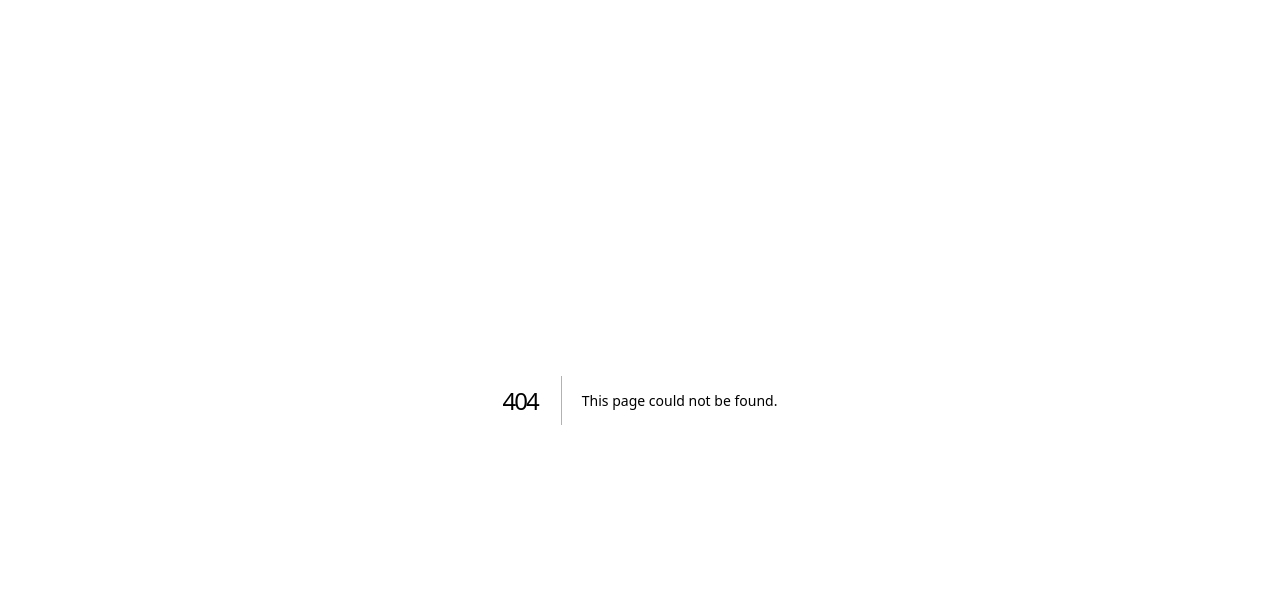
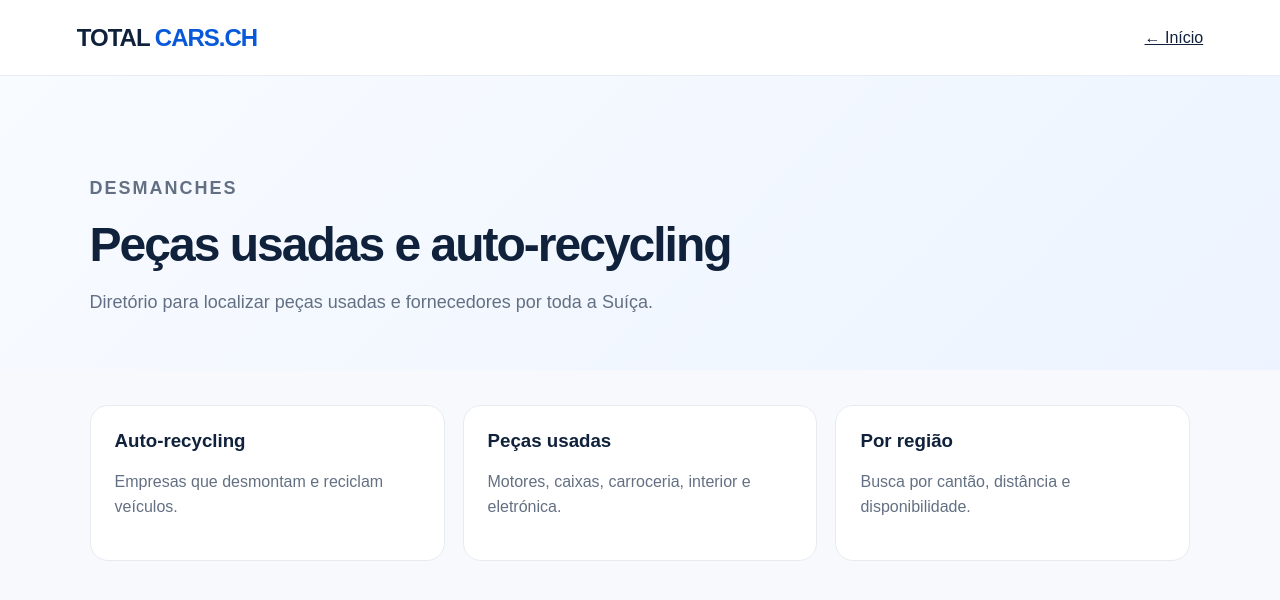
Before and after one commit to ricardobrojek-collab/Total-cars-, a Next.js app: page /desmanches in a window 1280 px wide. Before the commit this address had no page. Shown: the top 600 px of the page. Built offline with nearby package versions, Linux system fonts and the light colour scheme.

Commit message:
Add desmanches section

```diff
--- /dev/null
+++ b/app/desmanches/page.js
@@ -0,0 +1 @@
+const items=[["Auto-recycling","Empresas que desmontam e reciclam veículos."],["Peças usadas","Motores, caixas, carroceria, interior e eletrónica."],["Por região","Busca por cantão, distância e disponibilidade."]]; export default function Page(){return <main className="simplePage"><header className="top"><a className="brand brandLink" href="/">TOTAL <b>CARS</b><span>.CH</span></a><a href="/">← Início</a></header><section className="simpleHero"><p className="eyebrow">DESMANCHES</p><h1>Peças usadas e auto-recycling</h1><p>Diretório para localizar peças usadas e fornecedores por toda a Suíça.</p></section><section className="cardsList">{items.map(([t,d])=><article className="infoCard" key={t}><h3>{t}</h3><p>{d}</p></article>)}</section></main>}
```
